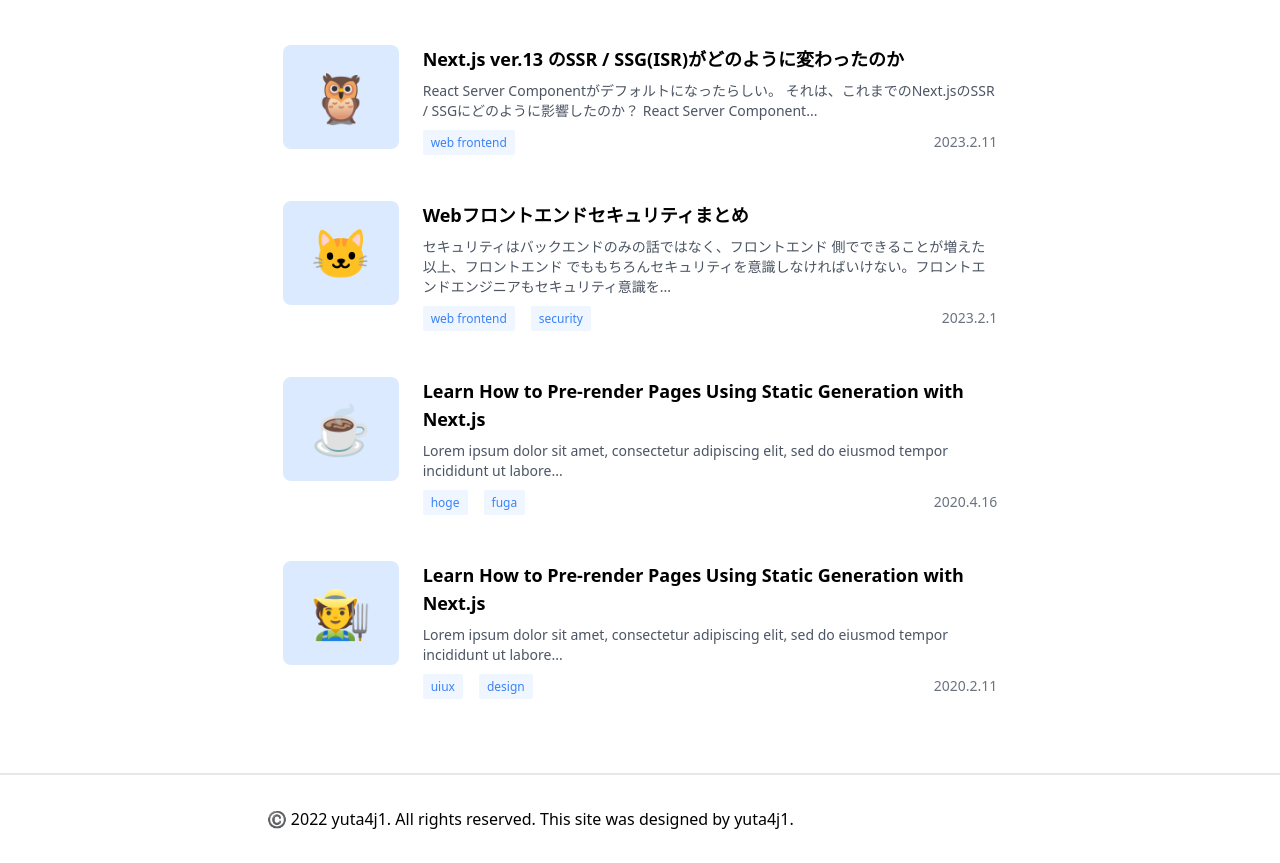
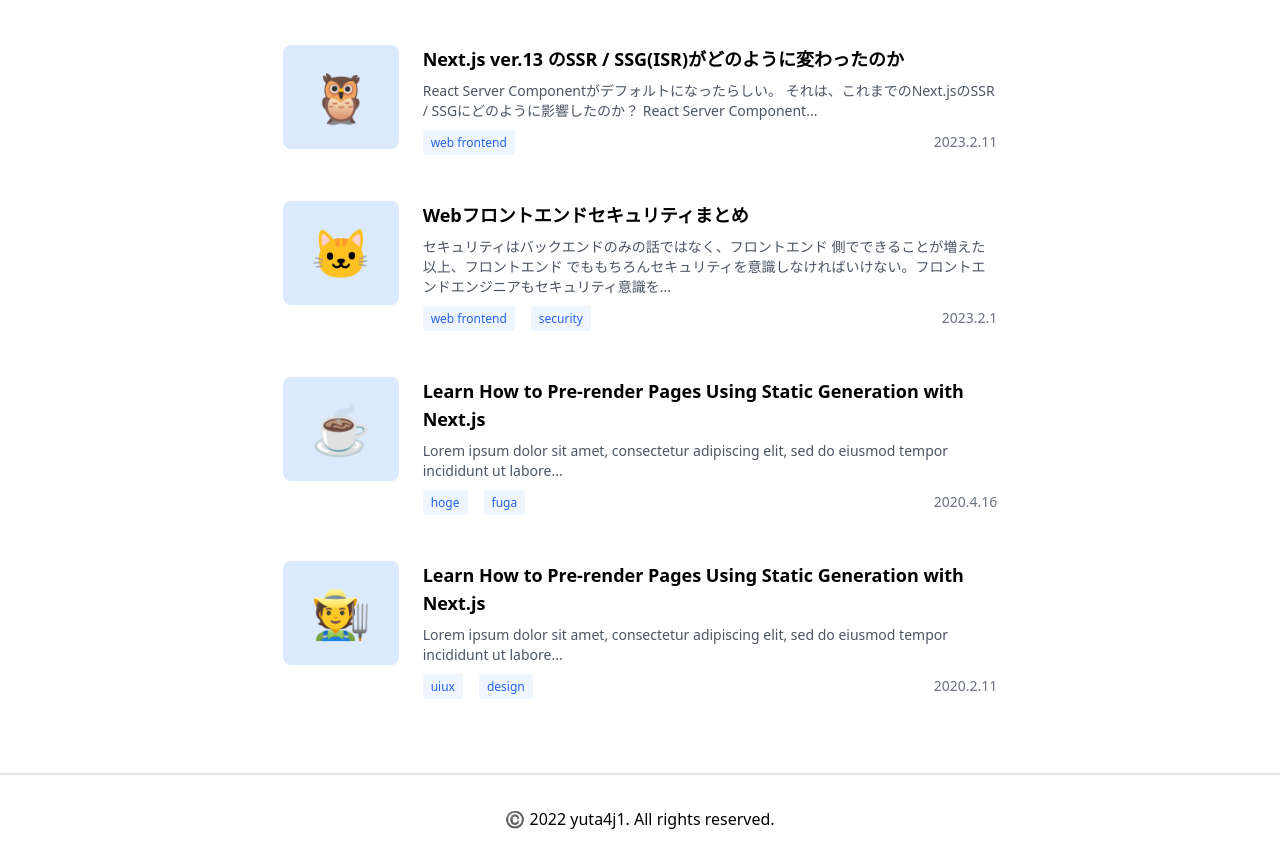
Before and after one commit to yuta4j1/yuta4j1.dev, a Next.js app: page / in a window 1280 px wide. Shown: the part 269-1132 px from the top of the page. Built offline with nearby package versions, Linux system fonts and the light colour scheme.

Commit message:
fix: style

```diff
--- a/components/ArticleCard/Tag.tsx
+++ b/components/ArticleCard/Tag.tsx
@@ -11,7 +11,7 @@ export const Tag: React.FC<{
         'py-1',
         'rounded-sm',
         'bg-blue-50',
-        'text-blue-500',
+        'text-blue-600',
         'text-xs',
         'mr-4'
       )}
--- a/components/Footer/Footer.tsx
+++ b/components/Footer/Footer.tsx
@@ -19,12 +19,12 @@ export const Footer = () => {
           'md:w-11/12',
           'lg:w-9/12',
           'xl:w-7/12',
-          'w-11/12'
+          'w-11/12',
+          'text-center'
         )}
       >
-        <span className={classNames('w-full', 'text-center')}>
-          ©️ 2022 yuta4j1. All rights reserved. This site was designed by
-          yuta4j1.
+        <span className={classNames('w-full')}>
+          ©️ 2022 yuta4j1. All rights reserved.
         </span>
       </div>
     </footer>
```
